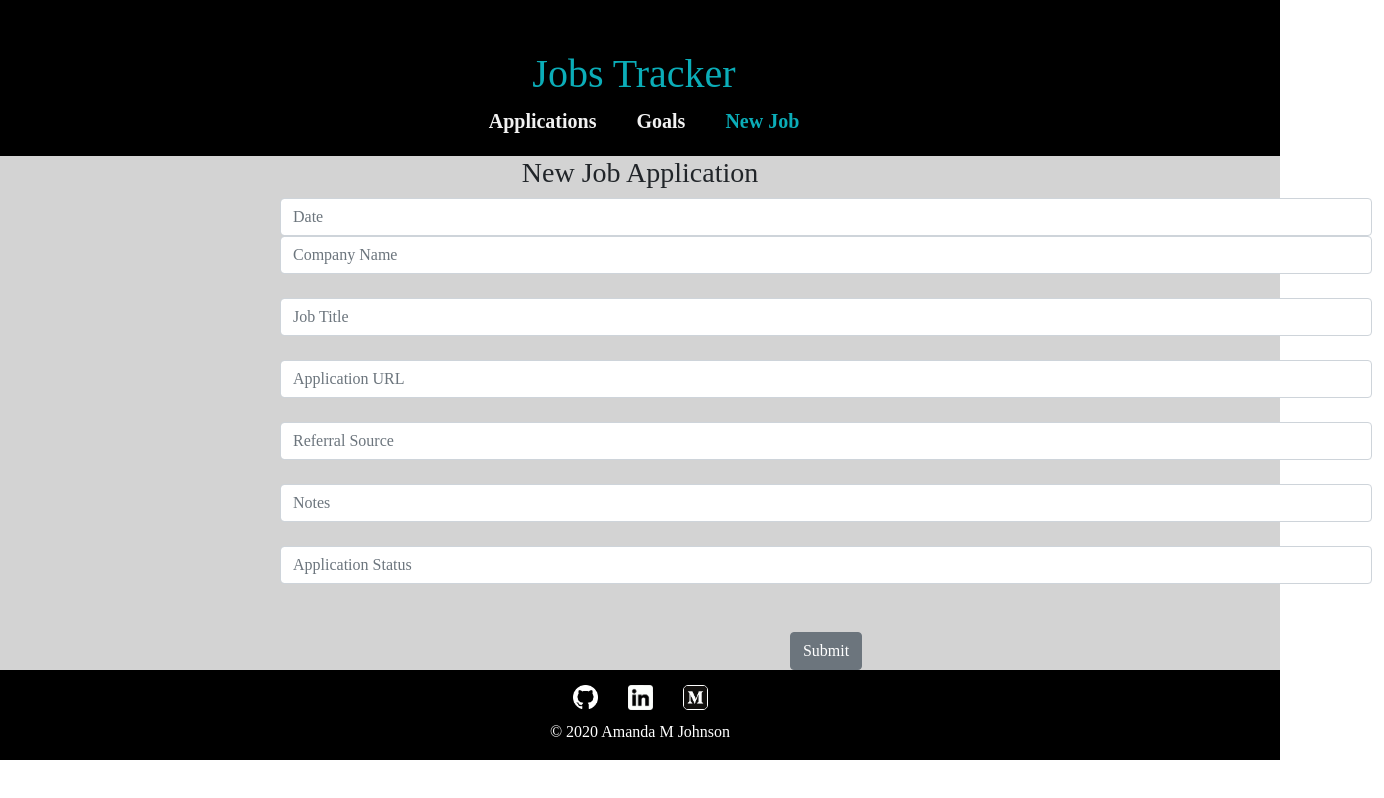
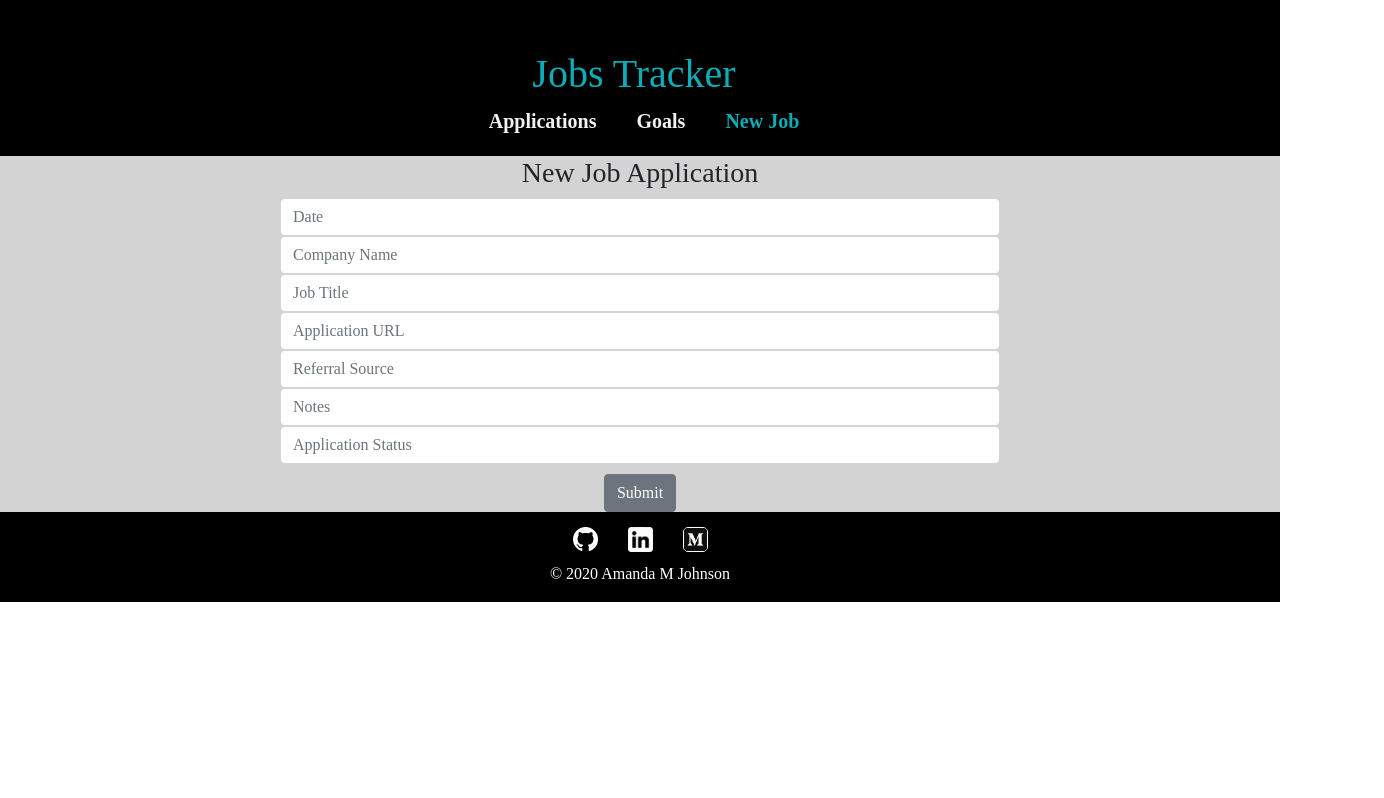
Before and after one commit to amandena/jobs-tracker, a React (Create React App) app in the folder client/: page /jobs/new in a window 1280 px wide. Shown: the whole page, 1384 px wide, since content can reach past the window. Built offline with nearby package versions, Linux system fonts and the light colour scheme.

Commit message:
fixed bootstrap classes in forms after update

```diff
--- a/client/src/components/JobForm.js
+++ b/client/src/components/JobForm.js
@@ -25,7 +25,7 @@ const JobForm = ({ jobForm, updateJobForm, addJob, history }) => {
         <h3>New Job Application</h3>
         <form onSubmit={handleSubmit}>
           <div className='row form-group'>
-            <div className='col-8 offset-2 input-group spacer-xs'>
+            <div className='col-8 offset-2 spacer-xs'>
               <input
                 className='form-control input-lg'
                 type='text'
@@ -35,7 +35,7 @@ const JobForm = ({ jobForm, updateJobForm, addJob, history }) => {
                 onChange={handleChange}
               />
             </div>
-            <div className='col-8 offset-2 input-group spacer-xs'>
+            <div className='col-8 offset-2 spacer-xs'>
               <input
                 className='form-control input-lg'
                 type='text'
@@ -46,7 +46,7 @@ const JobForm = ({ jobForm, updateJobForm, addJob, history }) => {
               />
             </div>
             <br/>
-            <div className='col-8 offset-2 input-group spacer-xs'>
+            <div className='col-8 offset-2 spacer-xs'>
               <input
                 className='form-control input-lg'
                 type='text'
@@ -57,7 +57,7 @@ const JobForm = ({ jobForm, updateJobForm, addJob, history }) => {
               />
             </div>
             <br/>
-            <div className='col-8 offset-2 input-group spacer-xs'>
+            <div className='col-8 offset-2 spacer-xs'>
               <input
                 className='form-control input-lg'
                 type='text'
@@ -68,7 +68,7 @@ const JobForm = ({ jobForm, updateJobForm, addJob, history }) => {
               />
             </div>
             <br/>
-            <div className='col-8 offset-2 input-group spacer-xs'>
+            <div className='col-8 offset-2 spacer-xs'>
               <input
                 className='form-control input-lg'
                 type='text'
@@ -79,7 +79,7 @@ const JobForm = ({ jobForm, updateJobForm, addJob, history }) => {
               />
             </div>
             <br/>
-            <div className='col-8 offset-2 input-group spacer-xs'>
+            <div className='col-8 offset-2 spacer-xs'>
               <input
                 className='form-control input-lg'
                 type='textarea'
@@ -90,7 +90,7 @@ const JobForm = ({ jobForm, updateJobForm, addJob, history }) => {
               />
             </div>
             <br/>
-            <div className='col-8 offset-2 input-group spacer-xs'>
+            <div className='col-8 offset-2 spacer-xs'>
               <input
                 className='form-control input-lg'
                 type='text'
@@ -101,7 +101,7 @@ const JobForm = ({ jobForm, updateJobForm, addJob, history }) => {
               />
             </div>
             <br/><br/>
-            <div className='col-8 offset-2 input-group spacer-xs justify-content-center'>
+            <div className='col-8 offset-2 spacer-xs justify-content-center'>
               <input
                 className='btn btn-secondary'
                 type='submit'
--- a/client/src/components/Search.js
+++ b/client/src/components/Search.js
@@ -23,7 +23,7 @@ const Search = ({ searchForm, updateSearchForm, doSearch }) => {
       <div className='spacer'/>
       <form onSubmit={handleSubmit}>
         <div className='row form-group'>
-          <div className='col-md-8 offset-2 input-group spacer-xs'>
+          <div className='col-md-8 offset-2 spacer-xs'>
             <input
               className='form-control input-lg'
               type='text'
@@ -33,7 +33,7 @@ const Search = ({ searchForm, updateSearchForm, doSearch }) => {
             />
           </div>
           <br/><br/>
-          <div className='col-8 offset-2 input-group spacer-xs justify-content-center'>
+          <div className='col-8 offset-2 spacer-xs justify-content-center'>
             <input
               className='btn btn-secondary'
               type='submit'
```
